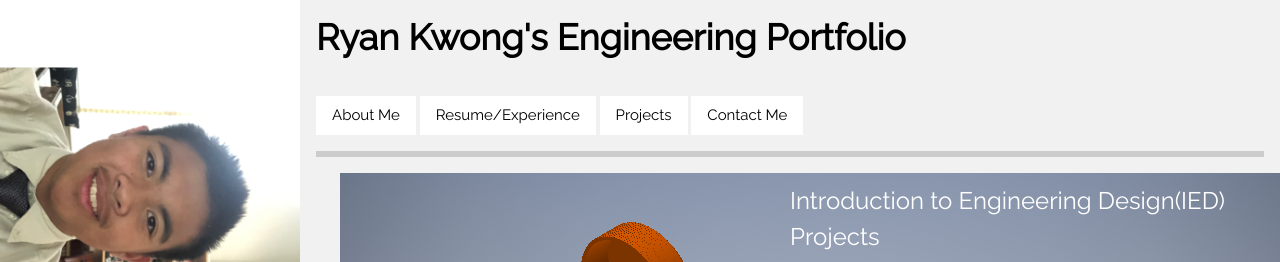
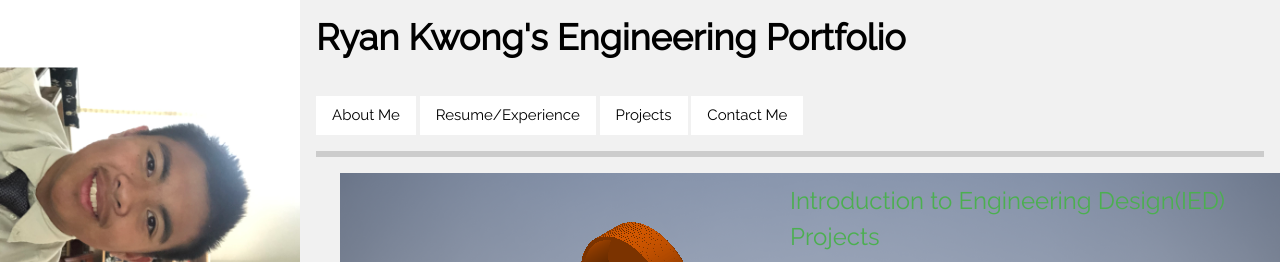
Before and after one commit to biancanev/engineering-portfolio, a plain HTML site: page projects.html in a window 1280 px wide. Shown: the top 262 px of the page. Drawn offline with nearby package versions, Linux system fonts and the light colour scheme.

Commit message:
Update projects.html

```diff
--- a/projects.html
+++ b/projects.html
@@ -62,7 +62,7 @@ body,h1,h2,h3,h4,h5,h6 {font-family: "Raleway", sans-serif}
         <div class="w3-half">
           <img src="https://biancanev.github.io/engineering-portfolio/recycled_car.png">
         </div>
-        <h3 class="w3-green">Introduction to Engineering Design(IED) Projects</h3>
+        <h3 class="w3-text-green">Introduction to Engineering Design(IED) Projects</h3>
         <div class="w3-half">
           <p><strong>Date: </strong>February 2019 to March 2019<br>
             <strong>Course: </strong>Introduction to Engineering Design(IED)<br>
```
